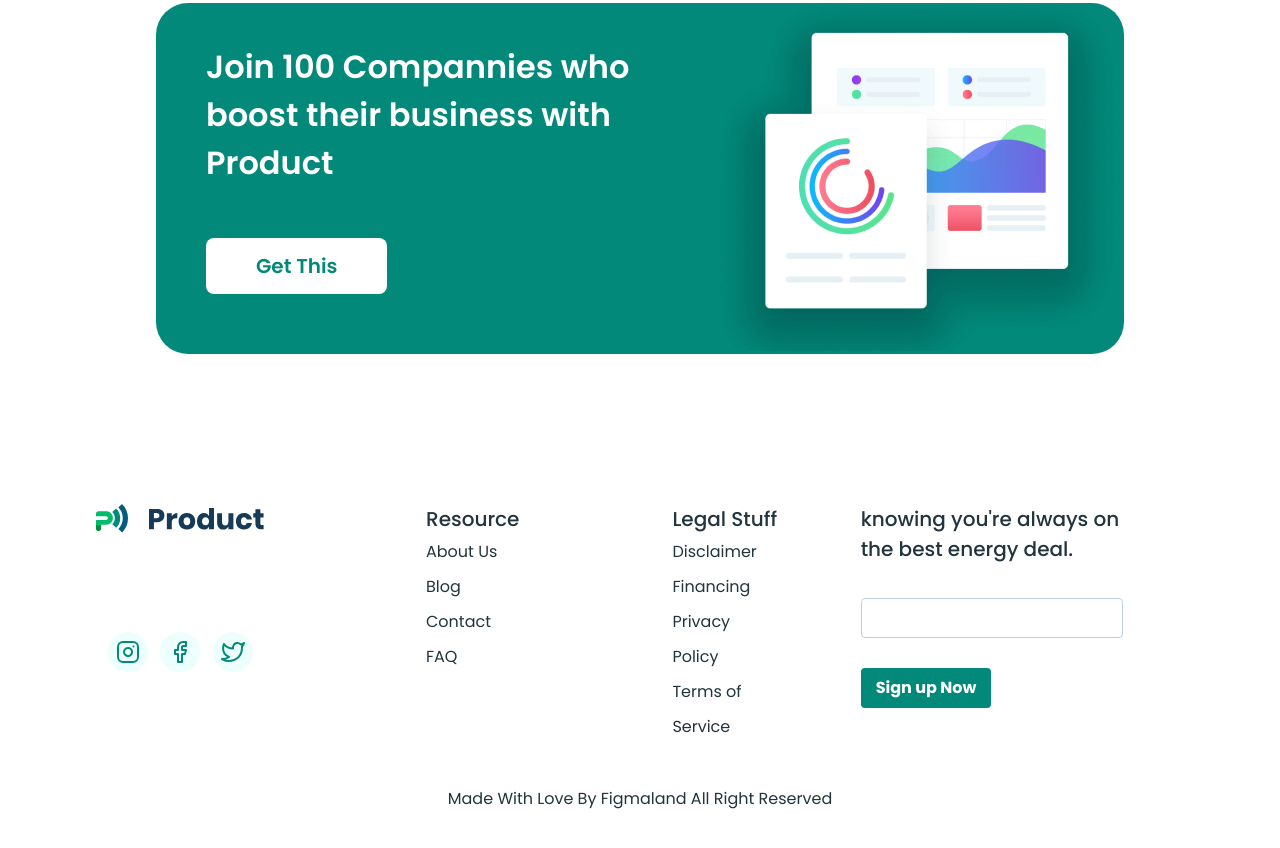
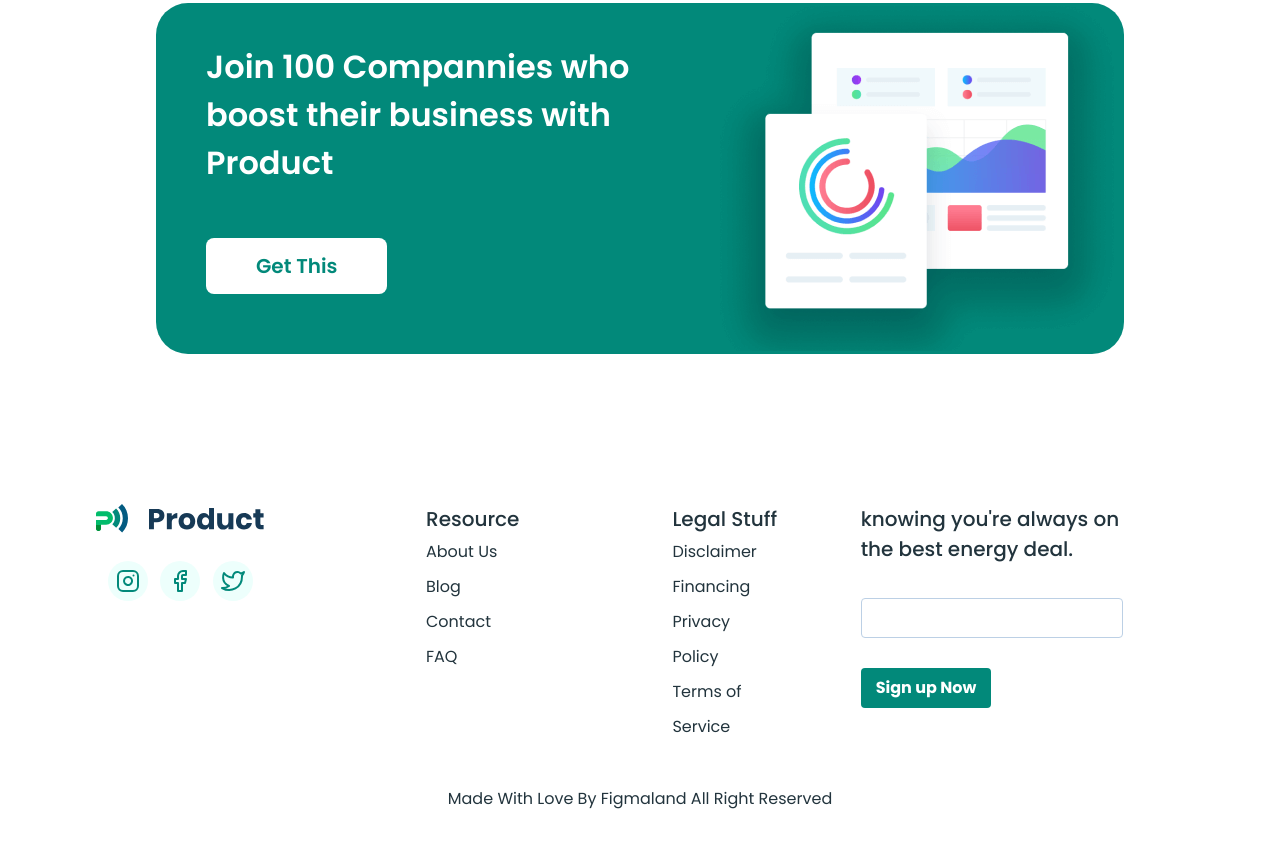
Before and after one commit to Salohiddin-coder/MyProduct, a plain HTML site: page index.html in a window 1280 px wide. Shown: the part 5949-6797 px from the top of the page. Drawn offline with Linux system fonts and the light colour scheme.

Commit message:
add new changes

```diff
--- a/sass/blocks/_footer.scss
+++ b/sass/blocks/_footer.scss
@@ -13,9 +13,11 @@
   display: flex;
   flex-wrap: wrap;
   justify-content: space-evenly;
+  margin-right: 161px;
   width: 100%;
   max-width: 170px;
-  margin-right: 161px;
+  height: 100%;
+  max-height: 100px;
 }
 
 .footer__item:nth-child(2) {
```
Also changed, not shown: css/main.css, 1 other file.
